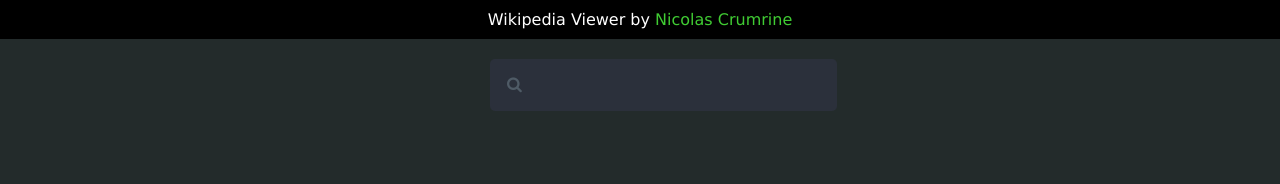
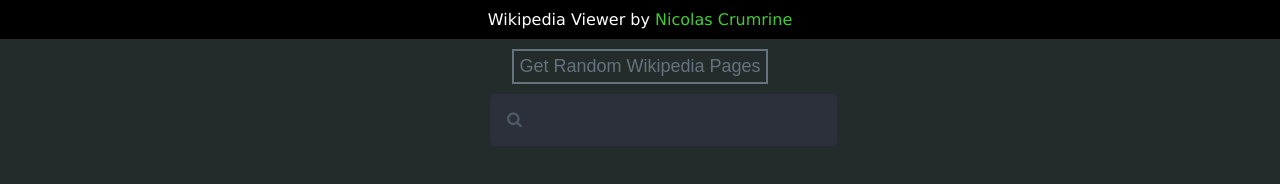
Before and after one commit to CrumrineCoder/Wikipedia-Viewer-Version2, a plain HTML site: page index.html in a window 1280 px wide. Drawn offline with nearby package versions, Linux system fonts and the light colour scheme; a web font is replaced by a local one.

Commit message:
Random works

```diff
--- a/css.css
+++ b/css.css
@@ -44,12 +44,17 @@ nav {
   vertical-align: middle;
   white-space: nowrap;
   position: relative;
-  margin: 20px auto;
+  margin: 10px auto;
   width: 300px;
   height: 50px;
+
 }
+/*
+
+*/
 
 #searchContainer input {
+
   width: 300px;
   height: 50px;
   background: #2b303b;
@@ -93,10 +98,25 @@ nav {
   background: #ffffff;
 }
 
+#randomSearch{
+ margin: 10px auto;
+    display:block;
+ border: 2px solid #65737e;
+ background: #232B2B;
+ color: #65737e;
+ font-size: 18px;
+ padding: 5px;
+ outline: none;
+}
+
+#randomSearch:hover{
+	color: #ffffff;
+	border-color: #ffffff;
+}
 /* Search Results */
 
 h3 {
-  margin-bottom: 0px;
+  margin: 0 auto;
   color: #FFFFFF;
 }
 
@@ -111,7 +131,9 @@ h3 {
   width: 75%;
 }
 
+.entry:hover{
+	background: #A32D1B;
+}
 #contentContainer{
 	 text-align: center;
-  padding-bottom: 200px;
 }
--- a/data.js
+++ b/data.js
@@ -1,7 +1,7 @@
 function openWin() {
   window.open("https://en.wikipedia.org/wiki/Special:Random");
 }
-
+  var limit = 10;
 // Search Bar Functionality
  var contentContainer = document.getElementById("contentContainer");
 var a = document.getElementById('tfnewsearch');
@@ -15,7 +15,7 @@ $('.tftextinput').on('input', function(e) { // "Borrowed" from https://codepen.i
 
 function wiki(b) {
 
-  var limit = 10;
+
   var url = "https://en.wikipedia.org/w/api.php?action=opensearch&search=" + b + "&limit=" + String(limit) + "&namespace=0&format=json";
   $.ajax({
     type: "GET",
@@ -39,3 +39,29 @@ function wiki(b) {
       }
   });
 }
+
+function generateRandom(){
+	var url = "https://en.wikipedia.org/w/api.php?action=query&list=random&format=json&rnnamespace=0&rnlimit=" + limit;
+	 $.ajax({
+    type: "GET",
+    url: url,
+    dataType: "jsonp",
+    success: function(data) {
+	console.log(data);
+		contentContainer.innerHTML = "";
+		for (i = 0; i < limit; i++) {
+			if (data.query.random[i].title != undefined) {
+				var newData = "<a href=" + "'https://en.wikipedia.org/wiki/" + data.query.random[i].title + "' class='entry' id='" + i + "' >" + "<h3>" + data.query.random[i].title + "</h3></a>" + "<br>";
+				contentContainer.innerHTML += newData;
+			} else {
+				contentContainer.innerHTML = "<h3 class='entry'> There are no articles to display </h3>"
+			}
+
+		}
+    },
+    error: function(xhr, ajaxOptions, thrownError) {
+        alert(xhr.status);
+        alert(thrownError);
+      }
+  });
+}
--- a/index.html
+++ b/index.html
@@ -16,7 +16,10 @@
 </nav>
 
  <body>
+
+  <button onclick="generateRandom()" id="randomSearch"> Get Random Wikipedia Pages</button>
   <div id="searchContainer">
+
     <span class="icon"><i class="fa fa-search"></i></span>
     <form id="tfnewsearch" method="get">
       <input type="text" class="tftextinput" id="tftextinput" name="q" size="21" maxlength="120" autocomplete="off">
```
